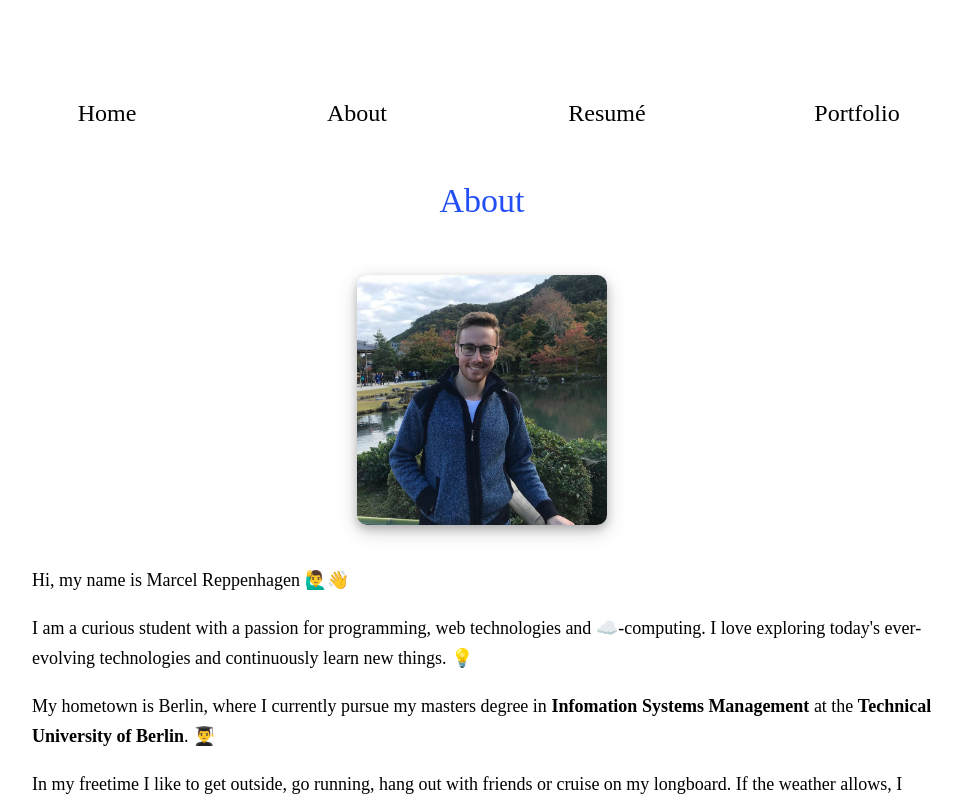
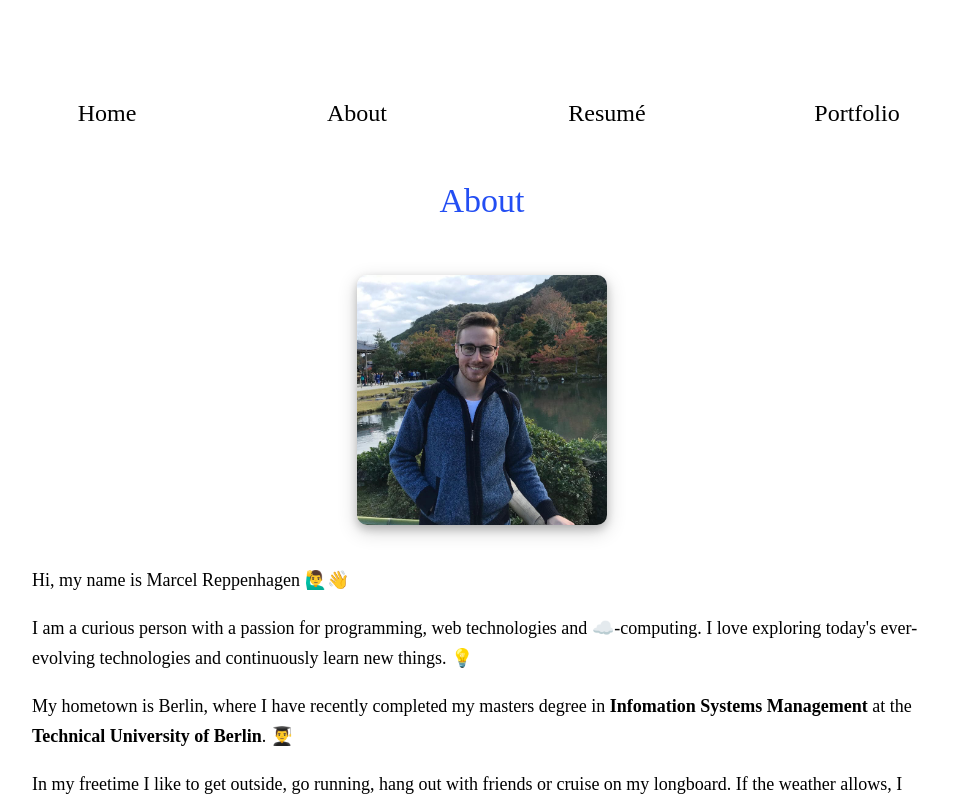
Before and after one commit to marcelreppi/personal-website, a Vue app: page /about in a window 1280 px wide. Shown: the top 800 px of the page, without its empty margins (158-1120 px from the left). Built offline with nearby package versions, Linux system fonts and the light colour scheme; a web font is replaced by a local one.

Commit message:
update description

```diff
--- a/src/pages/About.vue
+++ b/src/pages/About.vue
@@ -11,35 +11,28 @@
         <span role="img" aria-label="waving-hand">👋</span>
       </p>
       <p>
-        I am a curious student with a passion for programming, web technologies and
-        <span
-          role="img"
-          aria-label="cloud"
-        >☁️</span>-computing. I love exploring today's
-        ever-evolving technologies and continuously learn new things.
-        <span
-          role="img"
-          aria-label="book"
-        >💡</span>
+        I am a curious person with a passion for programming, web technologies
+        and
+        <span role="img" aria-label="cloud">☁️</span>-computing. I love
+        exploring today's ever-evolving technologies and continuously learn new
+        things.
+        <span role="img" aria-label="book">💡</span>
       </p>
       <p>
-        My hometown is Berlin, where I currently pursue my masters degree in
+        My hometown is Berlin, where I have recently completed my masters degree
+        in
         <b>Infomation Systems Management</b> at the
         <b>Technical University of Berlin</b>.
         <span role="img" aria-label="student">👨‍🎓</span>
       </p>
       <p>
-        In my freetime I like to get outside, go running, hang out with friends or cruise on my
-        longboard. If the weather allows, I occasionally go wakeboarding too.
-        <span
-          role="img"
-          aria-label="surfer"
-        >🏄‍</span>
-        <br />I also enjoy playing the piano or destroying friendships with board games.
-        <span
-          role="img"
-          aria-label="laughing-smiley"
-        >😄</span>
+        In my freetime I like to get outside, go running, hang out with friends
+        or cruise on my longboard. If the weather allows, I occasionally go
+        wakeboarding too.
+        <span role="img" aria-label="surfer">🏄‍</span>
+        <br />I also enjoy playing the piano or destroying friendships with
+        board games.
+        <span role="img" aria-label="laughing-smiley">😄</span>
       </p>
       <p>
         Oh, and I LOVE to travel!
@@ -48,10 +41,7 @@
       </p>
       <p>
         Feel free to contact me! I love meeting new people!
-        <span
-          role="img"
-          aria-label="smiling-smiley"
-        >😊</span>
+        <span role="img" aria-label="smiling-smiley">😊</span>
       </p>
     </div>
   </div>
```
Also changed, not shown: src/pages/Home.vue (+7 -2 lines).
